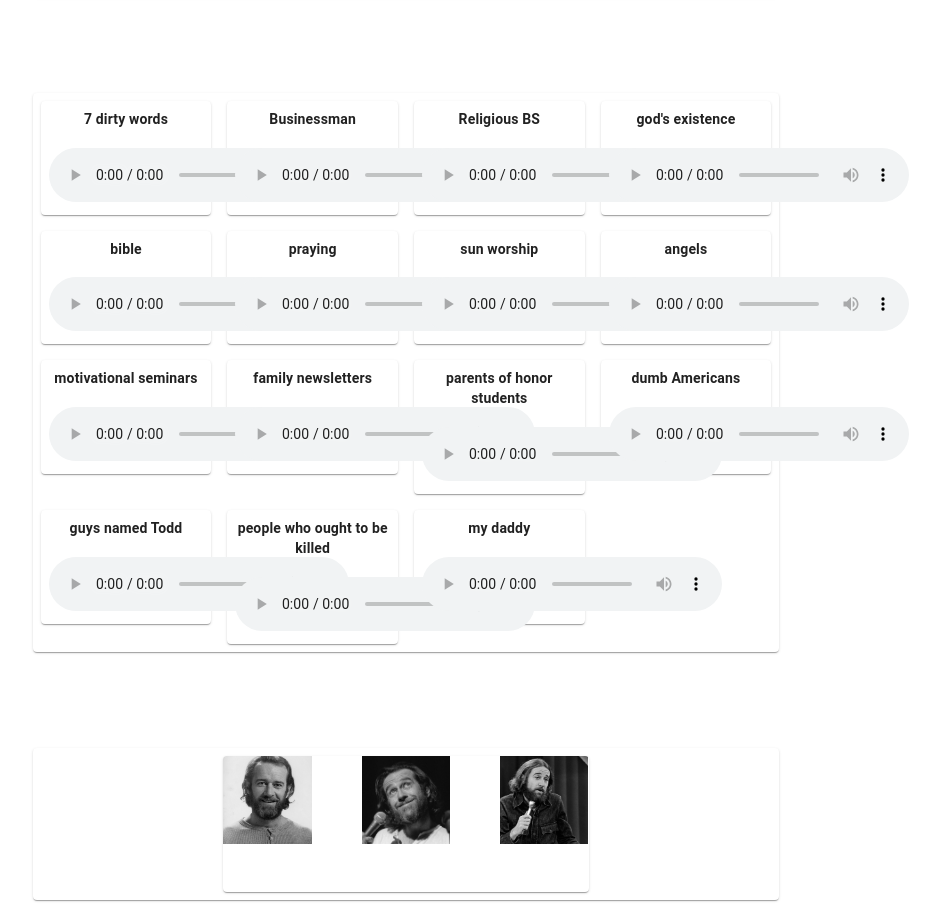
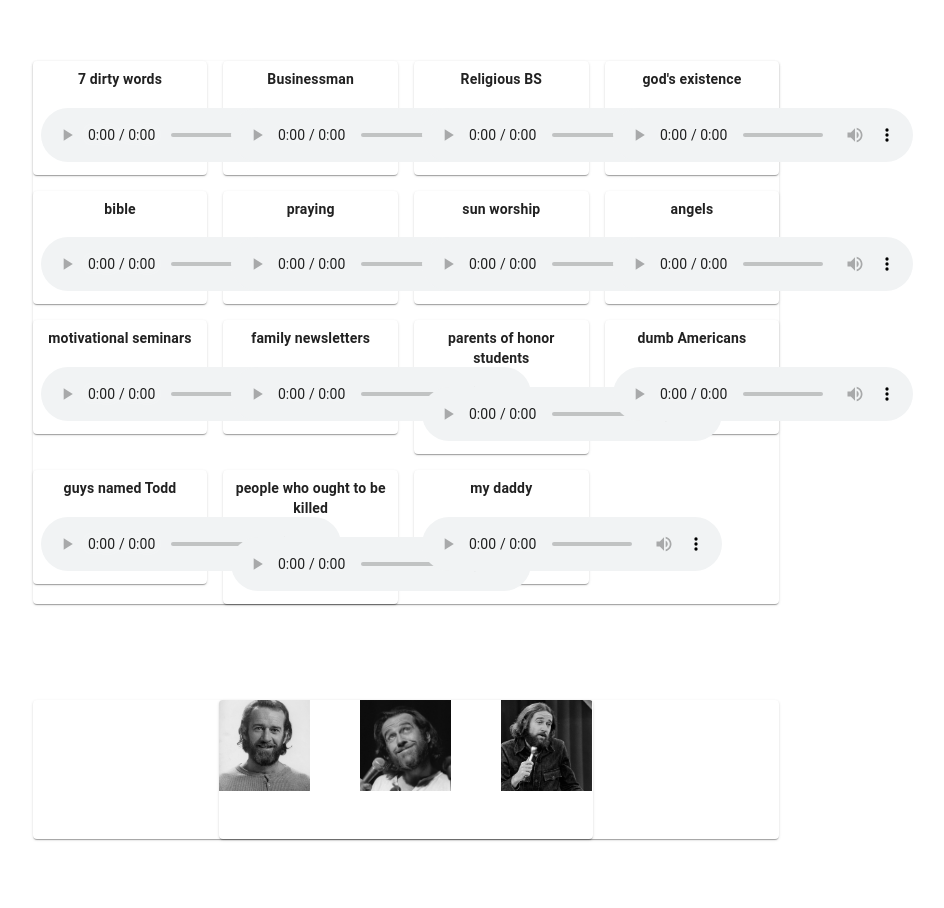
Before and after one commit to Ryanwfile/carlin-tribute, a React (Create React App) app in the folder carlin-website/: page /media in a window 1280 px wide. Shown: the part 307-1215 px from the top of the page, without its empty margins (186-1130 px from the left). After the commit the page ends 1154 px from the top, so only its background shows below. Built offline with nearby package versions, Linux system fonts and the light colour scheme; a web font is replaced by a local one.

Commit message:
updated toggle theme icon display before work, still needs more css

```diff
--- a/carlin-website/src/App.js
+++ b/carlin-website/src/App.js
@@ -17,7 +17,7 @@ import CarouselCustom from "./components/CarouselCustom/CarouselCustom";
 const Item = styled(Paper)(({ theme }) => ({
   backgroundColor: theme.palette.mode === "dark" ? "#1A2027" : "#fff",
   ...theme.typography.body2,
-  padding: theme.spacing(1),
+  padding: theme.spacing(0),
   textAlign: "center",
   color: theme.palette.text.mode === "dark" ? "#1A2027" : "#fff",
 }));
--- a/carlin-website/src/components/CardCustom/CardCustom.js
+++ b/carlin-website/src/components/CardCustom/CardCustom.js
@@ -45,7 +45,7 @@ export default function CardCustom(cardCustomProps) {
         spaceBetween={50}
         slidesPerView={3}
         centeredSlides
-        grabCursor
+        // grabCursor
         className={swiperContainer}
         keyboard={{ enabled: true }}
         // pagination={{ clickable: true }}
--- a/carlin-website/src/components/Quotes/Quotes.js
+++ b/carlin-website/src/components/Quotes/Quotes.js
@@ -42,7 +42,6 @@ function Quotes(props) {
         slidesPerView={1}
         speed={5000}
         centeredSlides
-        grabCursor
         className={swiperContainer}
         keyboard={{ enabled: true }}
         // pagination={{ clickable: true }}
--- a/carlin-website/src/components/ToggleTheme/ToggleTheme.js
+++ b/carlin-website/src/components/ToggleTheme/ToggleTheme.js
@@ -6,7 +6,7 @@ import Grid from "@material-ui/core/Grid";
 import Switch from "@material-ui/core/Switch";
 import Brightness4Icon from "@mui/icons-material/Brightness4";
 import Brightness7Icon from "@mui/icons-material/Brightness7";
-import { useTheme } from "@mui/material/styles";
+// import { useTheme } from "@mui/material/styles";
 
 const useStyles = makeStyles((theme) => ({
   // when palette type is changed via setToggleDark used in the handleModeChange handler it applies the default theme which updates bg, and color
@@ -21,12 +21,12 @@ const useStyles = makeStyles((theme) => ({
     paddingTop: "56.25%", // 16:9
   },
 }));
-const ColorModeContext = React.createContext({ toggleColorMode: () => {} });
+// const ColorModeContext = React.createContext({ toggleColorMode: () => {} });
 
 export default function ToggleTheme({ isDarkTheme, settoggleDark }) {
-  const theme = useTheme();
+  // const theme = useTheme();
   const classes = useStyles();
-  const colorMode = React.useContext(ColorModeContext);
+  // const colorMode = React.useContext(ColorModeContext);
   // Trigger toggletheme using onChange Switch
   const handleModeChange = () => {
     settoggleDark(!isDarkTheme);
@@ -40,15 +40,11 @@ export default function ToggleTheme({ isDarkTheme, settoggleDark }) {
     >
       <Card elevation={8}>
         <IconButton
-          sx={{ ml: 1 }}
-          onClick={colorMode.toggleColorMode}
+          // sx={{ ml: 1 }}
+          // onClick={colorMode.toggleColorMode}
           color="inherit"
         >
-          {theme.palette.mode === "dark" ? (
-            <Brightness7Icon />
-          ) : (
-            <Brightness4Icon />
-          )}
+          {isDarkTheme ? <Brightness7Icon /> : <Brightness4Icon />}
         </IconButton>
         <Switch
           checked={isDarkTheme}
```
